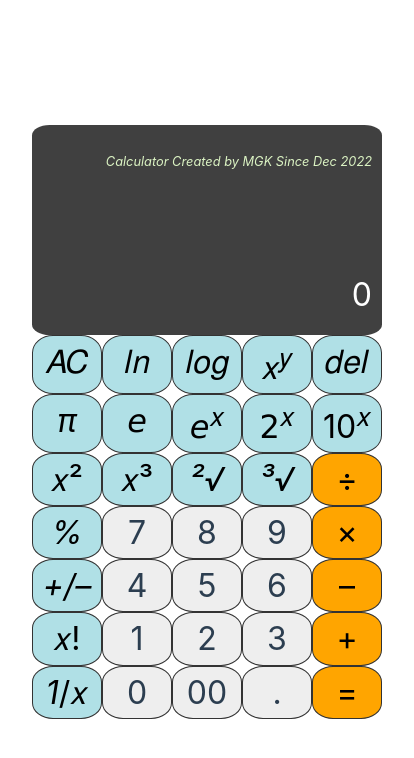
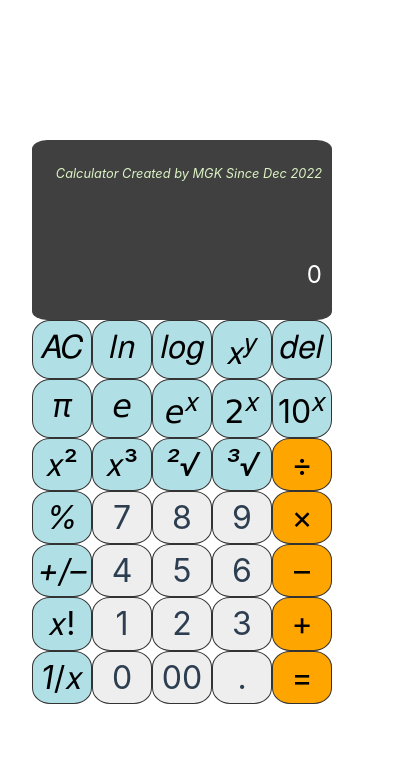
Before and after one commit to mkim245/vue-calculator, a Vue app: page / in a window 390 px wide. Shown: the top 758 px of the page, 414 px wide, since content can reach past the window. Built offline with nearby package versions, Linux system fonts and the light colour scheme.

Commit message:
make better fit of responsive design

```diff
--- a/src/components/Calculator.vue
+++ b/src/components/Calculator.vue
@@ -73,11 +73,11 @@ export default {
       this.newcal = true;
     },
     power2() {
-      this.current = this.current.charAt(0) !== '' && !(this.current.charAt(0) === '-' && this.current.charAt(1) === '') ? (`${(parseFloat(this.current))}` * `${(parseFloat(this.current))}`).toFixed(8) : '';
+      this.current = this.current.charAt(0) !== '' && !(this.current.charAt(0) === '-' && this.current.charAt(1) === '') ? (`${(parseFloat(this.current*this.current).toFixed(8))}`)  : '';
       this.newcal = true;
     },
     cubicX() {
-      this.current = this.current.charAt(0) !== '' && !(this.current.charAt(0) === '-' && this.current.charAt(1) === '') ? (`${(parseFloat(this.current))}` * `${(parseFloat(this.current))}` * `${(parseFloat(this.current))}`).toFixed(10) : '';
+      this.current = this.current.charAt(0) !== '' && !(this.current.charAt(0) === '-' && this.current.charAt(1) === '') ? (`${(parseFloat(this.current*this.current*this.current).toFixed(8))}`) : '';
       this.newcal = true;
     },
     epowerX() {
@@ -231,11 +231,11 @@ export default {
 <style scoped>
 .calculator {
   margin: 0 auto;
-  width: 350px;
-  font-size: 30px;
+  width: 300px;
+  font-size: 25px;
   display: grid;
   grid-template-columns: repeat(5, 1fr);
-  grid-auto-rows: minmax(35px, auto);
+  grid-auto-rows: minmax(30px, auto);
   text-align: center;
 }
 
@@ -264,24 +264,24 @@ export default {
 
 .display .previous-operand {
   color: rgba(255, 255, 255, .75);
-  font-size: 1.5rem;
-  height: 40px;
+  font-size: 1.0rem;
+  height: 25px;
 }
 
 .display .current-operand {
   color: white;
-  font-size: 2.0rem;
+  font-size: 1.5rem;
   height: 40px;
 }
 
 .display .current-operandsmall {
   color: white;
-  font-size: 1.5rem;
+  font-size: 1.0rem;
   height: 40px;
 }
 .display .current-operandsmaller {
   color: white;
-  font-size: 0.8rem;
+  font-size: 0.6rem;
   height: 40px;
 }
 .btn {
```
